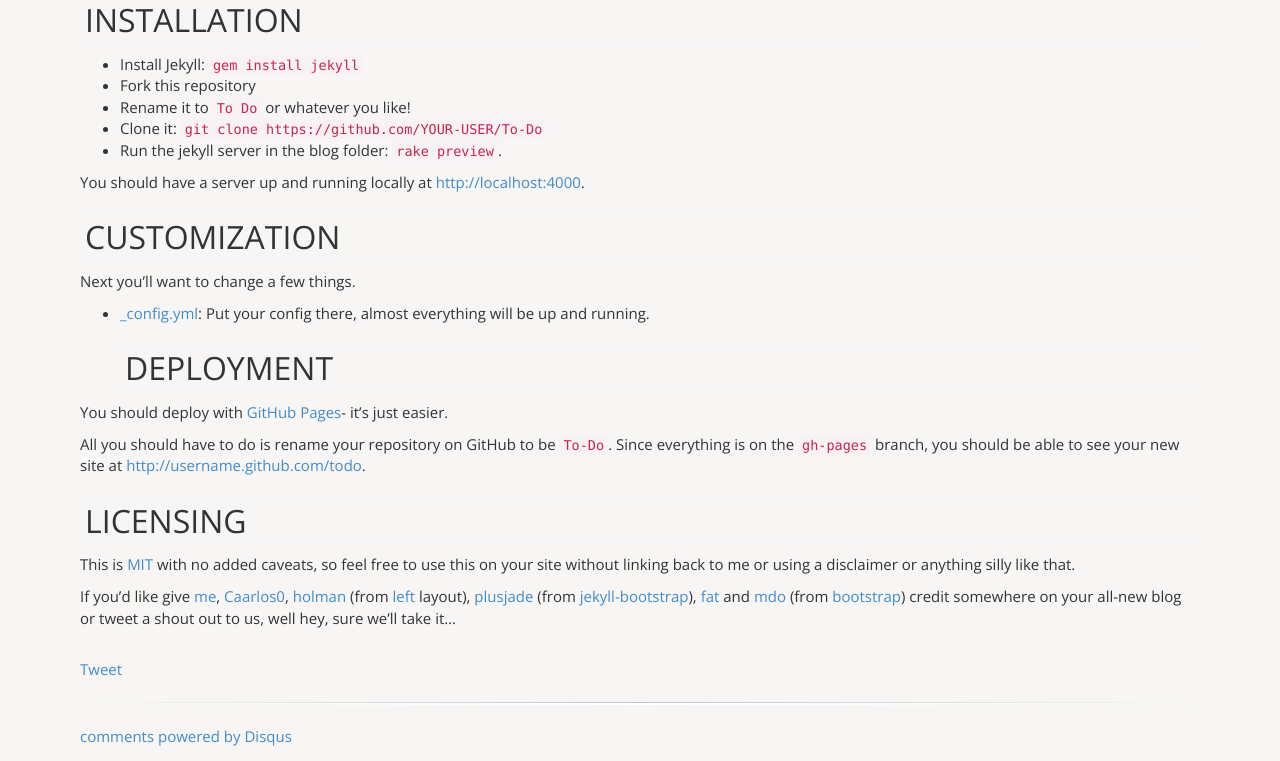
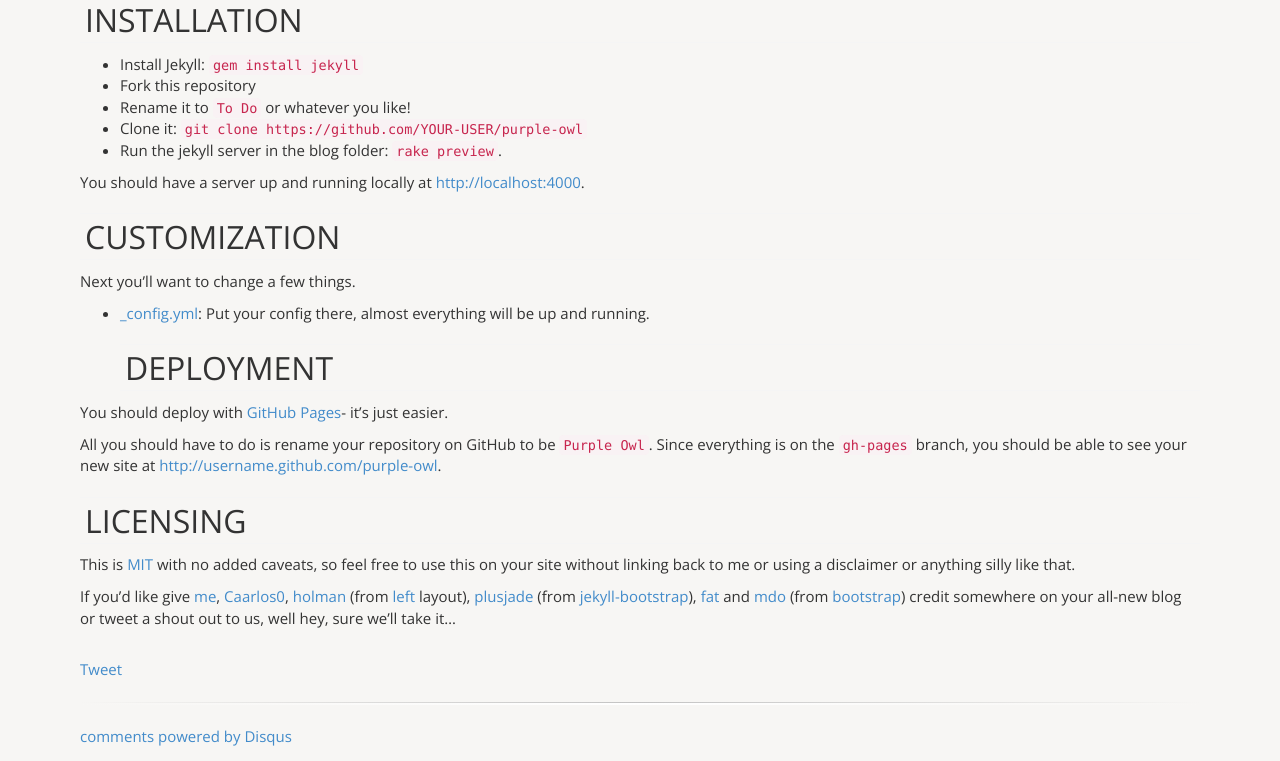
Before and after one commit to roachhd/purple-owl, a Jekyll site: the page built from _posts/2014-11-05-setting-up-your-purple-owl.md, in a window 1280 px wide and 900 px high, scrolled down 511 px, cut to the strip 139-900 px from the top of the window. Built offline with Jekyll 4.4.1, drawn with Linux system fonts in a browser that asks for light colours; nearby versions of some CDN libraries; library files that are not in the unit come from our copies; Markdown is read by kramdown in place of the engine named in the settings; comment, search, counter and statistics services are not loaded; some of the changed text lies outside the part shown.

Commit message:
Update and rename 2014-11-05-setting-up-uour-purple-owl.md to 2014-11-05-setting-up-your-purple-owl.md

```diff
--- a/_posts/2014-11-05-setting-up-uour-purple-owl.md
+++ b/_posts/2014-11-05-setting-up-your-purple-owl.md
@@ -13,7 +13,8 @@ opensourced as [left](http://github.com/holman/left), and also in his actual
 theme, that's not opensource (I believe), but I steal some ideas anyway. I also
 took something from [jekyll-bootstrap](https://github.com/plusjade/jekyll-bootstrap),
 and, of course, I'm using [bootstrap](https://github.com/twitter/bootstrap) as
-a base for all the thing. All credit to [caarlos0](http://github.com/caarlos0) for the beautiful UP Jekyll theme.
+a base for all the thing.
+All credit to [caarlos0](http://github.com/caarlos0) for the beautiful UP Jekyll theme.
 
 <img src="http://i.imgur.com/4bKG5.png" class="post" alt="Up" width="40%" heigth="40%" />
 
@@ -22,7 +23,7 @@ a base for all the thing. All credit to [caarlos0](http://github.com/caarlos0) f
 - Install Jekyll: `gem install jekyll`
 - Fork this repository
 - Rename it to `To Do` or whatever you like!
-- Clone it: `git clone https://github.com/YOUR-USER/To-Do`
+- Clone it: `git clone https://github.com/YOUR-USER/purple-owl`
 - Run the jekyll server in the blog folder: `rake preview`.
 
 You should have a server up and running locally at <http://localhost:4000>.
@@ -30,7 +31,7 @@ You should have a server up and running locally at <http://localhost:4000>.
 ## Customization
 
 Next you'll want to change a few things.
-- [_config.yml](https://github.com/caarlos0/up/blob/master/_config.xml): Put
+- [_config.yml](https://github.com/roachhd/purple-owl/blob/master/_config.xml): Put
 your config there, almost everything will be up and running.
 ## Deployment
 
@@ -38,8 +39,8 @@ You should deploy with [GitHub Pages](http://pages.github.com)- it's just
 easier.
 
 All you should have to do is rename your repository on GitHub to be
-`To-Do`. Since everything is on the `gh-pages` branch, you
-should be able to see your new site at <http://username.github.com/todo>.
+`Purple Owl`. Since everything is on the `gh-pages` branch, you
+should be able to see your new site at <http://username.github.com/purple-owl>.
 
 ## Licensing
 
@@ -47,7 +48,8 @@ This is [MIT](https://github.com/roachhd/purple-owl/blob/master/LICENSE) with no
 added caveats, so feel free to use this on your site without linking back to
 me or using a disclaimer or anything silly like that.
 
-If you'd like give [me](http://github.com/roachhd), [Caarlos0](http://github.com/caarlos0),
+If you'd like give [me](http://github.com/roachhd),
+[Caarlos0](http://github.com/caarlos0),
 [holman](http://github.com/holman)
 (from [left](http://github.com/holman/left) layout),
 [plusjade](https://github.com/plusjade)
```
Also changed, not shown: other parts of _posts/2014-11-05-setting-up-your-purple-owl.md (+1 -1 lines).
